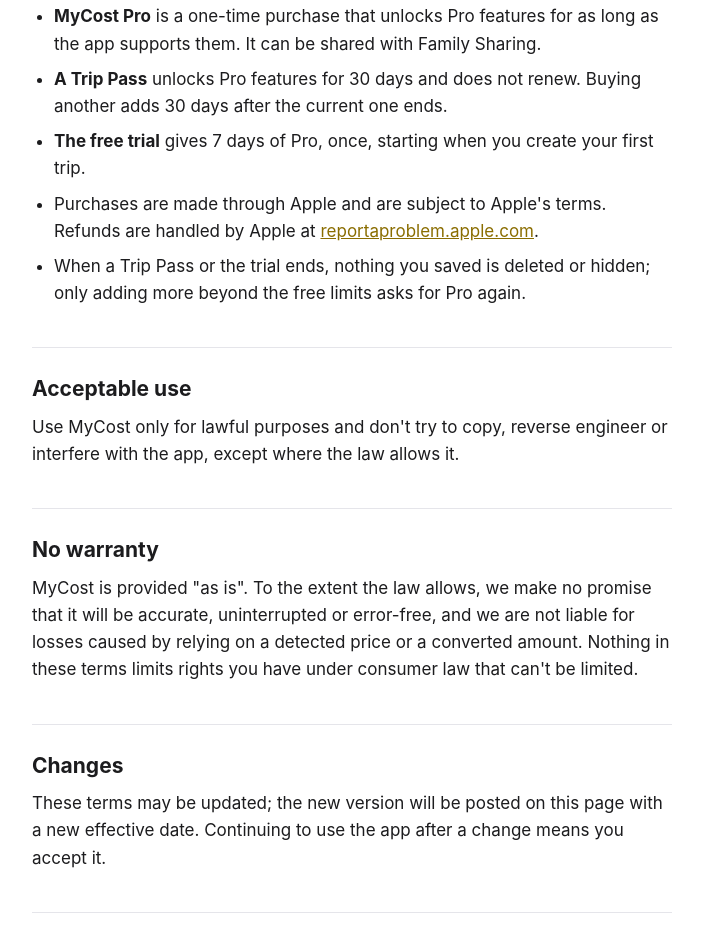
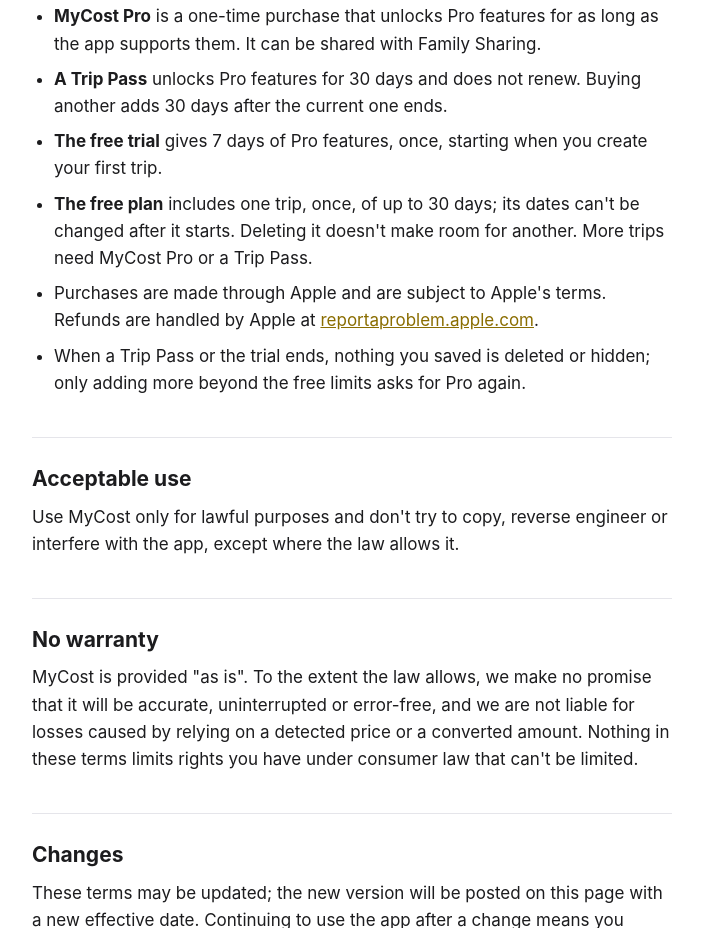
Before and after one commit to pranjal-tripathi/mycost-legal, a plain HTML site: page terms.html in a window 1280 px wide. Shown: the part 1114-2042 px from the top of the page, without its empty margins (288-991 px from the left). Drawn offline with Linux system fonts and the light colour scheme.

Commit message:
Terms: free plan includes one trip, once, up to 30 days

```diff
--- a/terms.html
+++ b/terms.html
@@ -34,7 +34,8 @@
 <ul>
   <li><strong>MyCost Pro</strong> is a one-time purchase that unlocks Pro features for as long as the app supports them. It can be shared with Family Sharing.</li>
   <li><strong>A Trip Pass</strong> unlocks Pro features for 30 days and does not renew. Buying another adds 30 days after the current one ends.</li>
-  <li><strong>The free trial</strong> gives 7 days of Pro, once, starting when you create your first trip.</li>
+  <li><strong>The free trial</strong> gives 7 days of Pro features, once, starting when you create your first trip.</li>
+  <li><strong>The free plan</strong> includes one trip, once, of up to 30 days; its dates can't be changed after it starts. Deleting it doesn't make room for another. More trips need MyCost Pro or a Trip Pass.</li>
   <li>Purchases are made through Apple and are subject to Apple's terms. Refunds are handled by Apple at <a href="https://reportaproblem.apple.com">reportaproblem.apple.com</a>.</li>
   <li>When a Trip Pass or the trial ends, nothing you saved is deleted or hidden; only adding more beyond the free limits asks for Pro again.</li>
 </ul>
```
